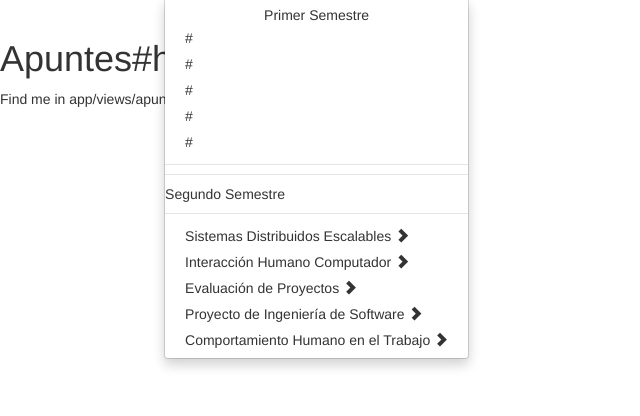
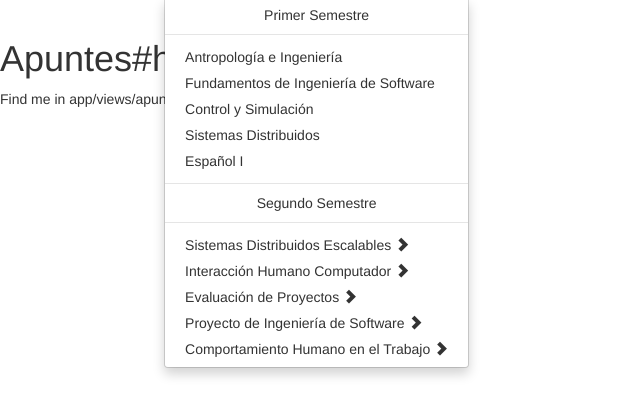
Before and after one commit to Theby/Apuntes-USACH, a Rails app: page / in a window 1280 px wide, after a click on "Año 2014". Shown: the part 51-467 px from the top of the page, without its empty margins (0-640 px from the left). Run offline with Rails 7, Linux system fonts and the light colour scheme; style sheets or scripts are compiled from the project's sources; some libraries are stand-ins or nearby versions.

Commit message:
FIX: textos, dividir y nuevo align

```diff
--- a/app/views/layouts/application.html.erb
+++ b/app/views/layouts/application.html.erb
@@ -32,15 +32,19 @@
 				    <li class="dropdown">
 				        <a href="#" class="dropdown-toggle" data-toggle="dropdown">Año 2014 <span class="glyphicon glyphicon-chevron-down"></span> </a>
 				        <ul class="dropdown-menu" role="menu">
+
+
 				        	<li align="center">Primer Semestre</li>
-				        	<li><%= link_to "#", "Antropología e Ingeniería" %></li>
-				        	<li><%= link_to "#", "Fundamentos de Ingeniería de Software" %></li>
-				        	<li><%= link_to "#", "Control y Simulación" %></li>
-				        	<li><%= link_to "#", "Sistemas Distribuidos" %></li>
-				        	<li><%= link_to "#", "Español I" %></li>
 				        	<li class="divider"></li>
+					        	<li><%= link_to "Antropología e Ingeniería", "#" %></li>
+					        	<li><%= link_to "Fundamentos de Ingeniería de Software", "#" %></li>
+					        	<li><%= link_to "Control y Simulación", "#" %></li>
+					        	<li><%= link_to "Sistemas Distribuidos", "#" %></li>
+					        	<li><%= link_to "Español I", "#" %></li>
 				        	<li class="divider"></li>
-				        	<li>Segundo Semestre</li>
+
+
+				        	<li align="center">Segundo Semestre</li>
 				        	<li class="divider"></li>
 					            <li>
 					            	<%= link_to apuntes_sde_path do %>Sistemas Distribuidos Escalables <span class="glyphicon glyphicon-chevron-right"></span><% end %>
```
Lines whose indentation alone changed are shown as unchanged.
